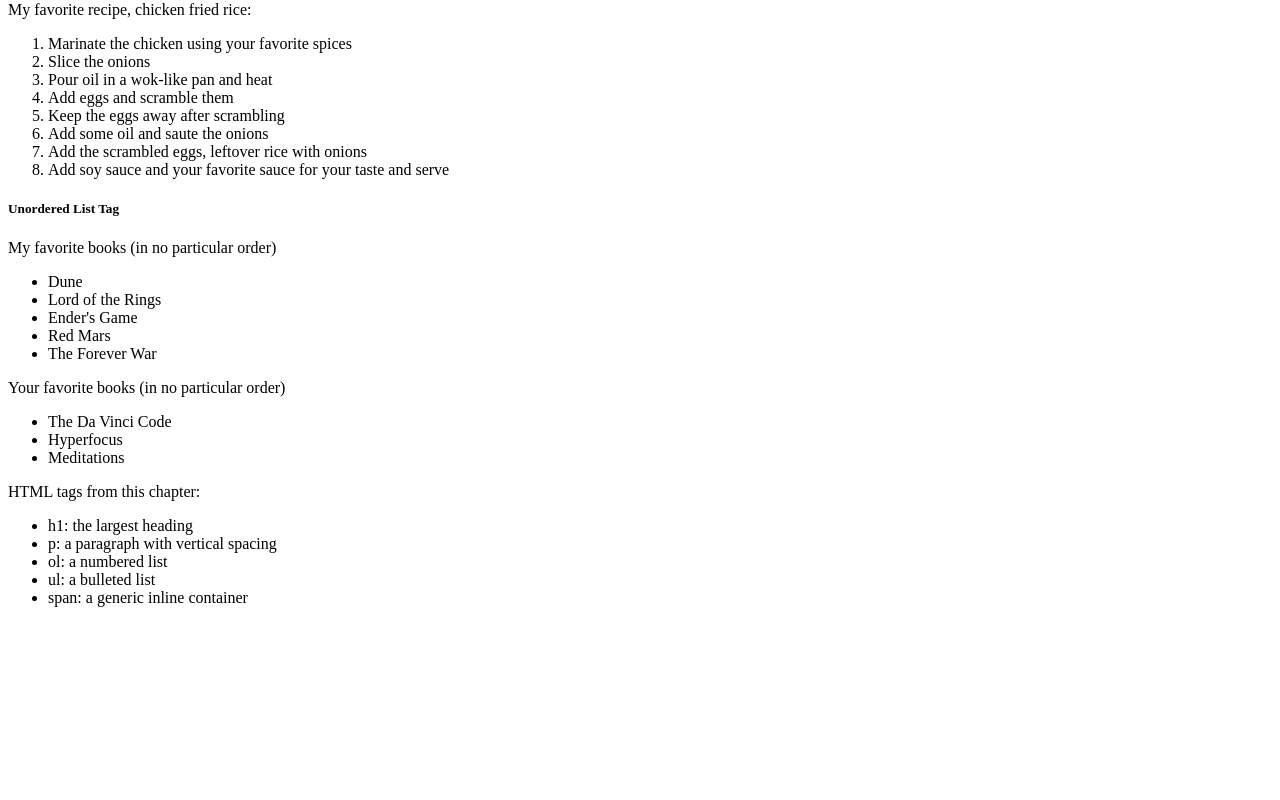
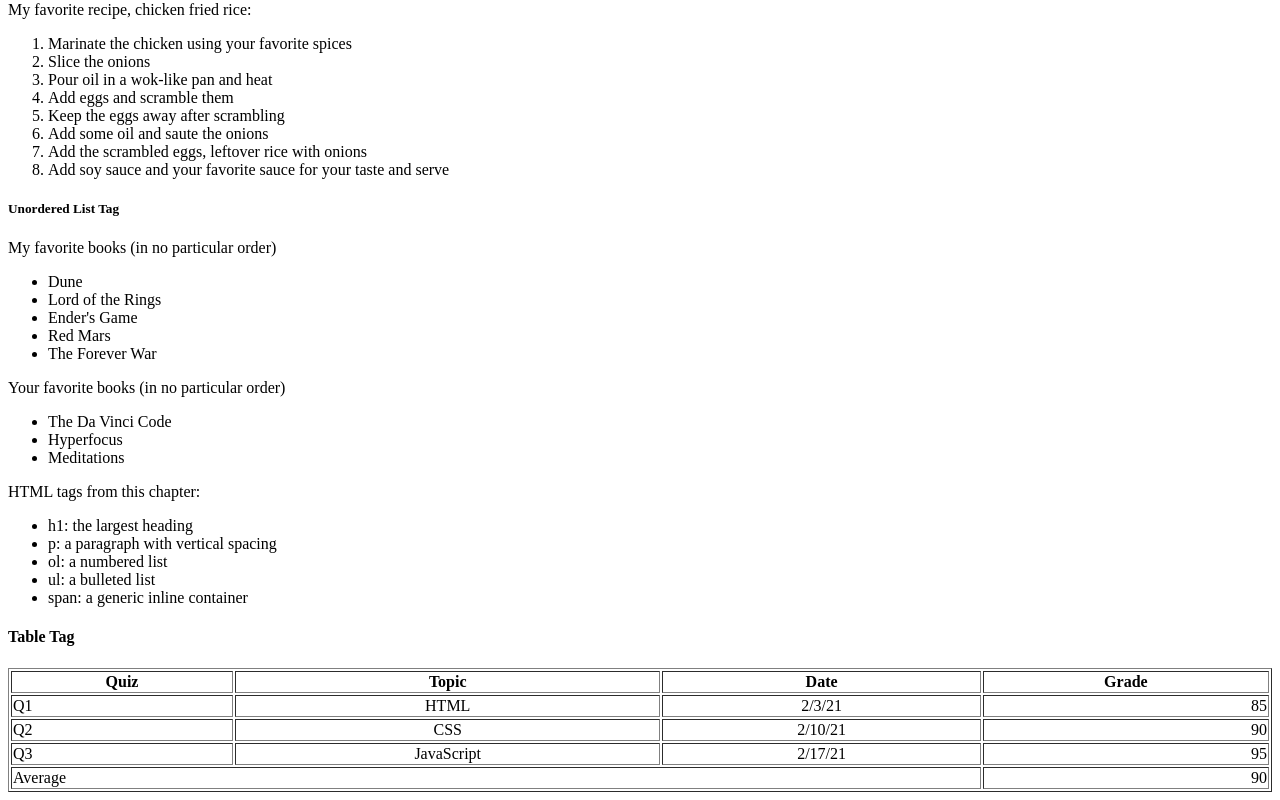
Before and after one commit to sesha-2k3/webdev-client, a Next.js app: page /labs/lab1 in a window 1280 px wide. Shown: the part 1415-2215 px from the top of the page. Before the commit the page ends 2038 px from the top, so only its background shows below. Built offline with nearby package versions, Linux system fonts and the light colour scheme.

Commit message:
ex tables

```diff
--- /dev/null
+++ b/app/labs/lab1/Tables.tsx
@@ -0,0 +1,43 @@
+export default function Tables() {
+  return (
+    <div id="wd-tables">
+      <h4>Table Tag</h4>
+      <table border={1} width="100%">
+        <thead>
+          <tr>
+            <th>Quiz</th>
+            <th align="center">Topic</th>
+            <th align="center">Date</th>
+            <th>Grade</th>
+          </tr>
+        </thead>
+        <tbody>
+          <tr>
+            <td>Q1</td>
+            <td align="center">HTML</td>
+            <td align="center">2/3/21</td>
+            <td align="right">85</td>
+          </tr>
+          <tr>
+            <td>Q2</td>
+            <td align="center">CSS</td>
+            <td align="center">2/10/21</td>
+            <td align="right">90</td>
+          </tr>
+          <tr>
+            <td>Q3</td>
+            <td align="center">JavaScript</td>
+            <td align="center">2/17/21</td>
+            <td align="right">95</td>
+          </tr>
+        </tbody>
+        <tfoot>
+          <tr>
+            <td colSpan={3}>Average</td>
+            <td align="right">90</td>
+          </tr>
+        </tfoot>
+      </table>
+    </div>
+  );
+}
--- a/app/labs/lab1/page.tsx
+++ b/app/labs/lab1/page.tsx
@@ -1,6 +1,7 @@
 import HeadingTags from "./HeadingTags";
 import ParagraphTag from "./ParagraphTag";
 import ListTags from "./ListTags";
+import Tables from "./Tables";
 
 export default function Lab1() {
   return (
@@ -10,6 +11,8 @@ export default function Lab1() {
       <HeadingTags />
       <ParagraphTag />
       <ListTags />
+      <Tables />
+      {/* do the next exercise here */}
     </div>
   );
 }
```
